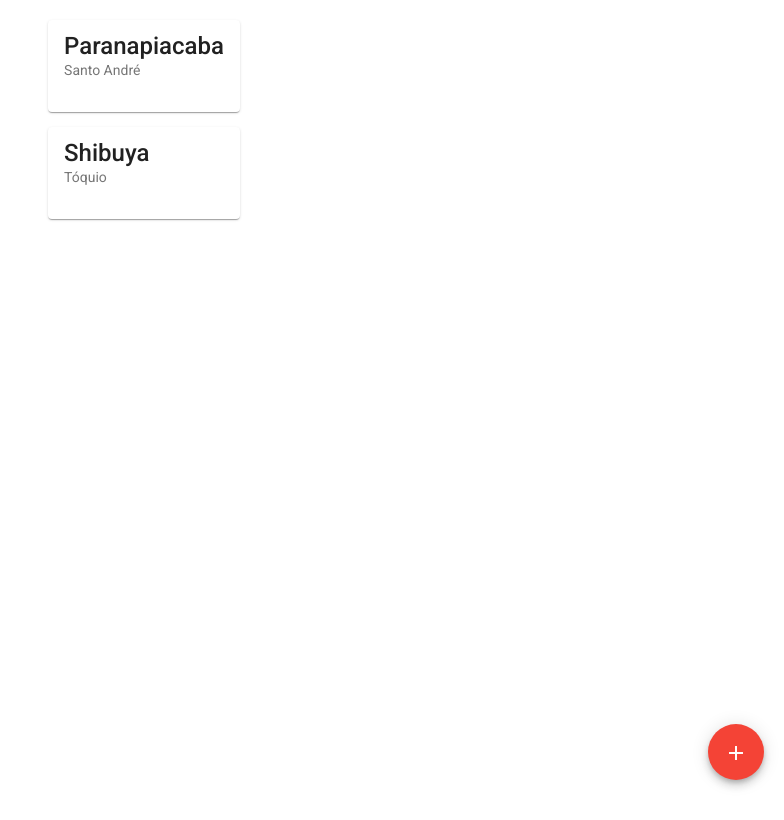
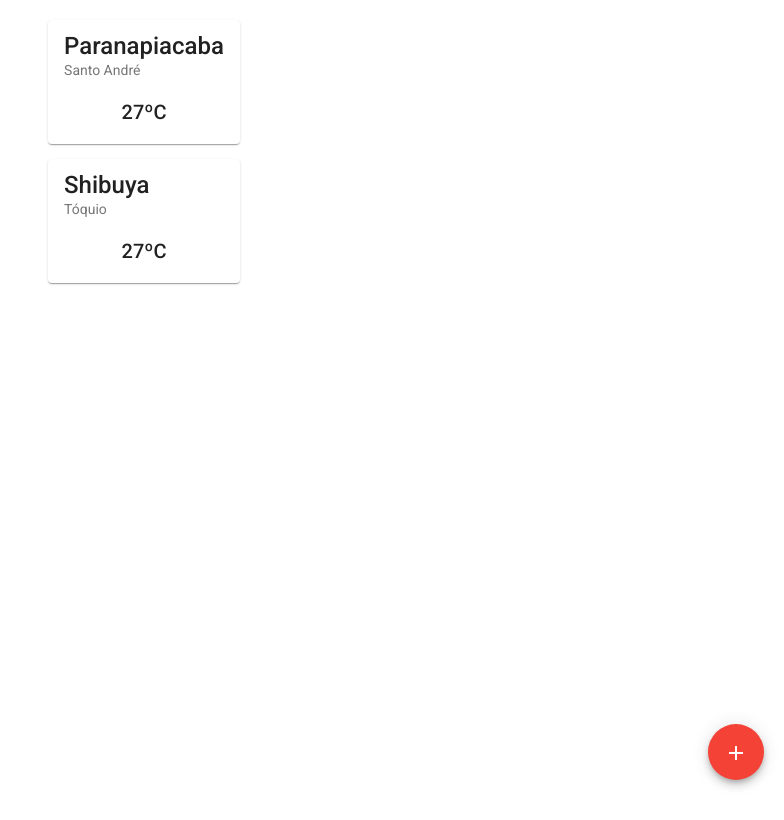
Before and after one commit to roberto-ng/weather, an Angular app: page / in a window 1280 px wide. Shown: the whole page, without its empty margins (496-1280 px from the left). Built offline with nearby package versions, Linux system fonts and the light colour scheme.

Commit message:
location cards

```diff
--- a/src/app/add-location-page/add-location-page.component.scss
+++ b/src/app/add-location-page/add-location-page.component.scss
@@ -1,3 +1,7 @@
+p {
+    user-select: none;
+}
+
 .page {
     display: flex;
     height: 100vh;
--- a/src/app/home/home.component.html
+++ b/src/app/home/home.component.html
@@ -6,16 +6,18 @@
                     <mat-card-title>
                         {{ location.name }}
                     </mat-card-title>
-
                     <mat-card-subtitle *ngIf="location.subtitle">
                         {{ location.subtitle }}
                     </mat-card-subtitle>
                 </mat-card-title-group>
+
+                <mat-card-content class="justify-center">
+                    <p class="mat-h2"> 27ºC </p>
+                </mat-card-content>
             </mat-card>
         </ng-container>
     </div>
 </div>
-
 
 <a
     mat-fab
--- a/src/app/home/home.component.scss
+++ b/src/app/home/home.component.scss
@@ -1,7 +1,12 @@
+*:not(input) {
+    user-select: none;
+}
+
 .home {
     display: flex;
     flex-direction: column;
     align-items: center;
+    margin-top: 20px;
 }
 
 .fab {
@@ -17,6 +22,10 @@
 
     align-items: center;
 
-    margin-top: 20px;
     gap: 15px;
 }
+
+.justify-center {
+    display: flex;
+    justify-content: center;
+}
```
